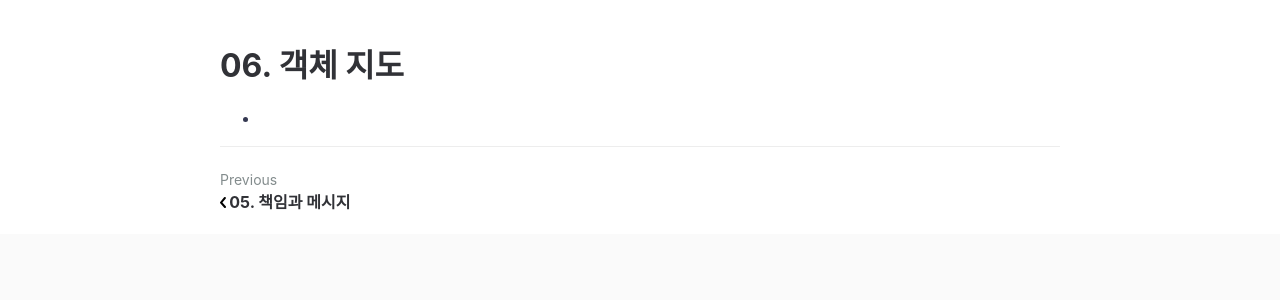
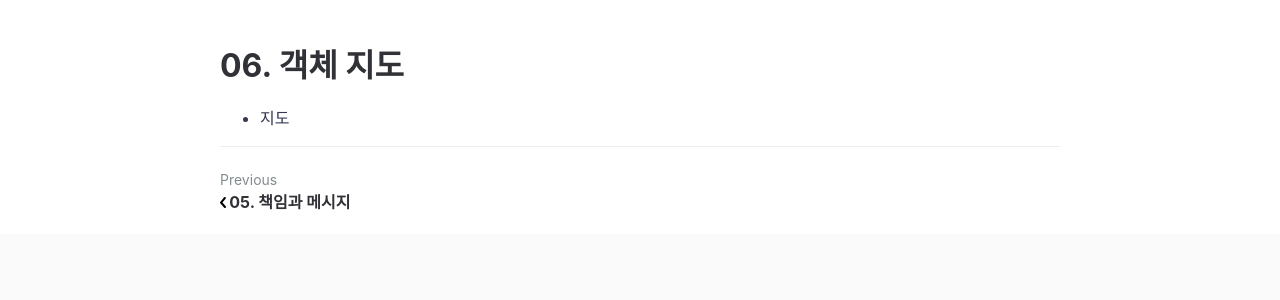
Before and after one commit to jihunparkme/jihunparkme.github.io, a Jekyll site: the page built from _posts/2021-02-09-TheEOO-객체-지도.md, in a window 1280 px wide. Shown: the part 614-914 px from the top of the page. Built offline with Jekyll 4.4.1, drawn with Linux system fonts in a browser that asks for light colours; comment, search, counter and statistics services are not loaded.

Commit message:
add contetns

```diff
--- a/_posts/2021-02-09-TheEOO-객체-지도.md
+++ b/_posts/2021-02-09-TheEOO-객체-지도.md
@@ -9,4 +9,4 @@ featured-img: TheEOO
 
 # 06. 객체 지도
 
--
+- 지도
```
